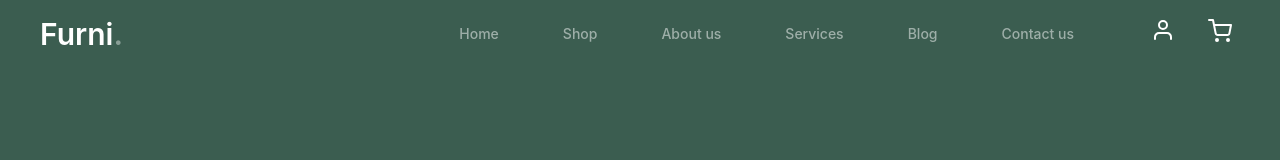
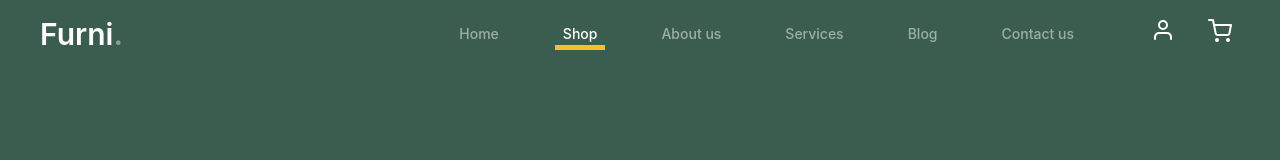
Before and after one commit to enamils/furnitures-react-project, a React (Vite) app: page /shop in a window 1280 px wide. Shown: the top 160 px of the page. Built offline with nearby package versions, Linux system fonts and the light colour scheme; a web font is replaced by a local one.

Commit message:
feat: add active style for navlinks

```diff
--- a/src/components/MenuLinks.module.css
+++ b/src/components/MenuLinks.module.css
@@ -1,4 +1,38 @@
-.menulinks li a {
+.menuLinks li a {
     color: var(--white);
     opacity: .5;
+    transition: .3s all ease;
+    position: relative;
+
+    @media (min-width: 768px) {
+        &::before {
+            content: "";
+            position: absolute;
+            bottom: 0;
+            left: 8px;
+            right: 8px;
+            background: var(--secondary);
+            height: 5px;
+            opacity: 1;
+            visibility: visible;
+            width: 0;
+            transition: .15s all ease-out;
+        }
+    }
+
+    &:hover {
+        opacity: 1;
+
+        &::before {
+            width: calc(100% - 16px);
+        }
+    }
 }
+
+.menuLinks li a.active {
+    opacity: 1;
+
+    &::before {
+        width: calc(100% - 16px);
+    }
+}
--- a/src/components/MenuLinks.tsx
+++ b/src/components/MenuLinks.tsx
@@ -4,25 +4,28 @@ import {NavLink} from "react-router-dom";
 import classes from "./MenuLinks.module.css";
 
 const MenuLinks: React.FC = () => {
+    const isActiveState = ({ isActive }: { isActive: boolean }) => `${isActive ? classes.active : ""} font-medium md:py-2 md:px-4`;
+
     return (
-        <ul className={`${classes.menulinks} md:flex items-center`}>
+        <ul className={`${classes.menuLinks} md:flex items-center`}>
             <li className="lg:mx-4">
-                <NavLink to="/" className="font-medium md:py-2 md:px-4">Home</NavLink>
+                <NavLink to="/" className={isActiveState} end> Home</NavLink>
             </li>
             <li className="lg:mx-4">
-                <NavLink to="/shop" className="font-medium md:py-2 md:px-4">Shop</NavLink>
+                <NavLink
+                    to="/shop" className={isActiveState}>Shop</NavLink>
             </li>
             <li className="lg:mx-4">
-                <NavLink to="/about" className="font-medium md:py-2 md:px-4">About us</NavLink>
+                <NavLink to="/about" className={isActiveState}>About us</NavLink>
             </li>
             <li className="lg:mx-4">
-                <NavLink to="/services" className="font-medium md:py-2 md:px-4">Services</NavLink>
+                <NavLink to="/services" className={isActiveState}>Services</NavLink>
             </li>
             <li className="lg:mx-4">
-                <NavLink to="/blog" className="font-medium md:py-2 md:px-4">Blog</NavLink>
+                <NavLink to="/blog" className={isActiveState}>Blog</NavLink>
             </li>
             <li className="lg:mx-4">
-                <NavLink to="/contact" className="font-medium md:py-2 md:px-4">Contact us</NavLink>
+                <NavLink to="/contact" className={isActiveState}>Contact us</NavLink>
             </li>
         </ul>
     );
```
